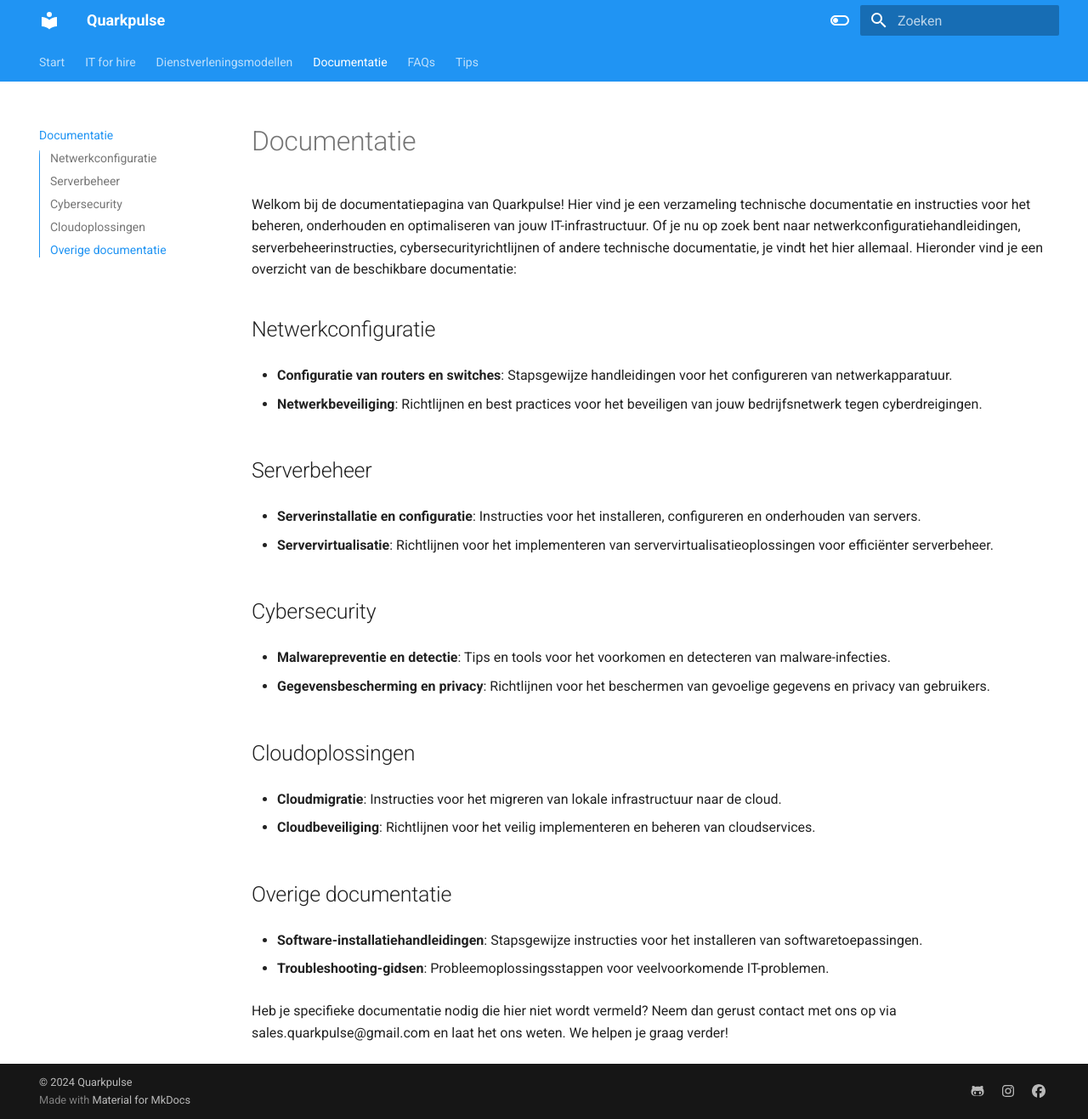
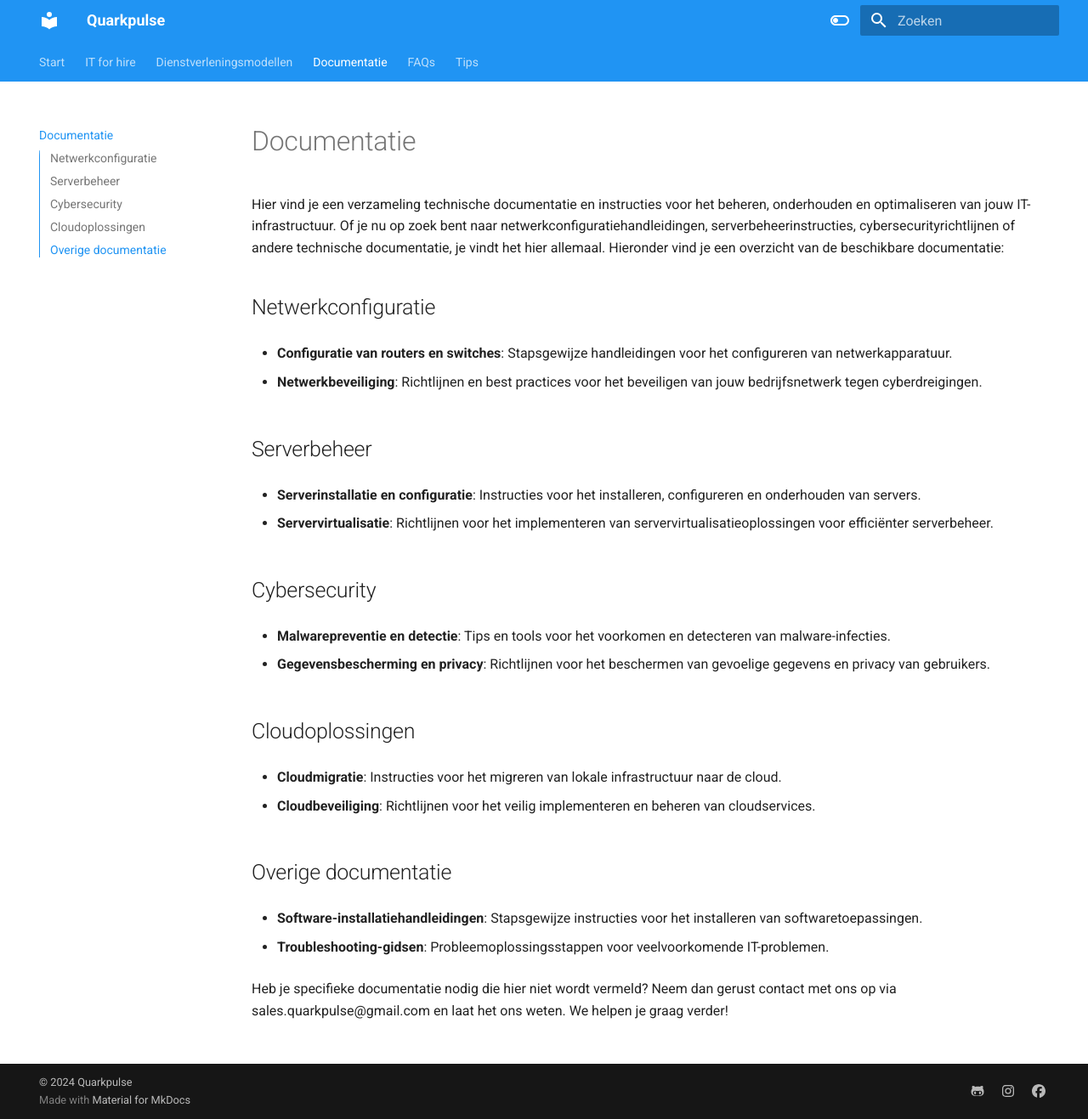
Before and after one commit to Quarkpulse/docs, an MkDocs documentation site: the page built from docs/03-documentatie.md, in a window 1280 px wide and 1317 px high. Shown: the whole window at 85% size. Built offline with MkDocs 1.6.1 and Material for MkDocs 9.7.7, drawn with Linux system fonts in a browser that asks for light colours.

Commit message:
Update 03-documentatie.md

```diff
--- a/docs/03-documentatie.md
+++ b/docs/03-documentatie.md
@@ -1,6 +1,6 @@
 # Documentatie
 
-Welkom bij de documentatiepagina van Quarkpulse! Hier vind je een verzameling technische documentatie en instructies voor het beheren, onderhouden en optimaliseren van jouw IT-infrastructuur. Of je nu op zoek bent naar netwerkconfiguratiehandleidingen, serverbeheerinstructies, cybersecurityrichtlijnen of andere technische documentatie, je vindt het hier allemaal. Hieronder vind je een overzicht van de beschikbare documentatie:
+Hier vind je een verzameling technische documentatie en instructies voor het beheren, onderhouden en optimaliseren van jouw IT-infrastructuur. Of je nu op zoek bent naar netwerkconfiguratiehandleidingen, serverbeheerinstructies, cybersecurityrichtlijnen of andere technische documentatie, je vindt het hier allemaal. Hieronder vind je een overzicht van de beschikbare documentatie:
 
 ## Netwerkconfiguratie
 
```
